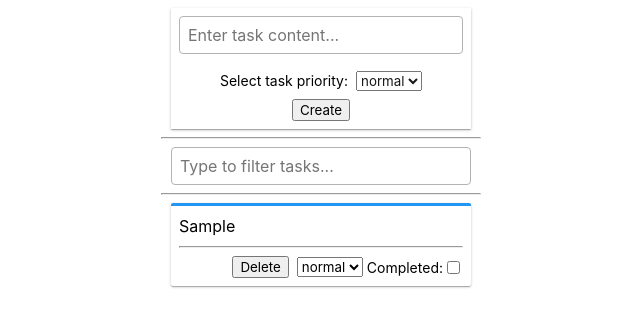
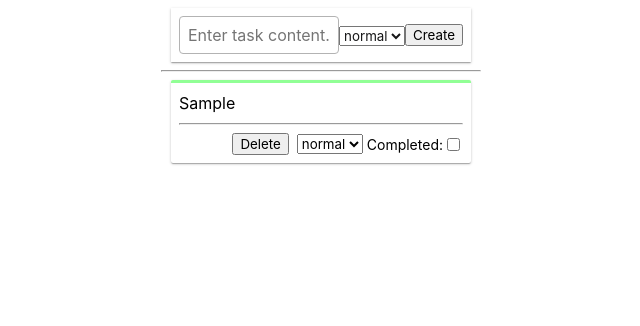
Before and after one commit to 503292/todo-list, a React app: page / in a window 1280 px wide. Both pictures are taken after typing "Sample" into the empty fields and a click on the button "Create". Shown: the whole page, without its empty margins (319-959 px from the left). Built offline with nearby package versions, Linux system fonts and the light colour scheme.

Commit message:
TO-FIX _ change color for select

```diff
--- a/src/components/App.js
+++ b/src/components/App.js
@@ -91,8 +91,8 @@ export default class App extends Component {
     return (
       <div style={containerStyles}>
         <TaskEditor onAddTask={this.addTask} />
-        <hr />
-        <TaskFilter value={filter} onChangeFilter={this.changeFilter} />
+        {/* <hr /> */}
+        {/* <TaskFilter value={filter} onChangeFilter={this.changeFilter} /> */}
         <hr />
         <TaskList
           items={filteredTasks}
--- a/src/components/PrioritySelector/PrioritySelector.js
+++ b/src/components/PrioritySelector/PrioritySelector.js
@@ -1,15 +1,37 @@
 import React from 'react';
 import PropTypes from 'prop-types';
+import './PrioritySelector.module.css';
+import { css } from 'styled-components';
 
-const PrioritySelector = ({ options, value, onChange }) => (
-  <select name="priority" value={value} onChange={onChange}>
+const PrioritySelector = ({ options, value, onChange }) => {
+  const getColor = el => {
+    switch (el) {
+      case 'low':
+        return 'lowPriority';
+      case 'high':
+        return 'highPriority';
+      default:
+        return 'normalPriority';
+    }
+  };
+  return (
+    <select
+      name="priority"
+      value={value}
+      onChange={onChange}
+      // className={`${css[`${getColor(value)}Priority`]}`}
+      className={css[`${getColor(value)}`]}
+    >
+      {console.log(value, 'value')}
       {options.map(option => (
-      <option key={option} value={option}>
+        <option className={css.oneOption} key={option} value={option}>
+          {/* {console.log(option)} */}
           {option}
         </option>
       ))}
     </select>
   );
+};
 
 PrioritySelector.propTypes = {
   options: PropTypes.arrayOf(PropTypes.string.isRequired).isRequired,
--- /dev/null
+++ b/src/components/PrioritySelector/PrioritySelector.module.css
@@ -0,0 +1,34 @@
+
+select option[value='low'] {
+  background: #fcf952;
+}
+
+select option[value='normal'] {
+  background: #91ff95;
+}
+
+select option[value='high'] {
+  background: #f3a987;
+}
+
+/* .lowPriority {
+  background: #fcf952;
+  background-color: grey;
+}
+
+.normalPriority {
+  background: #91ff95;
+  background-color: grey;
+}
+
+.highPriority {
+  background: #f3a987;
+  background-color: grey;
+  color: aqua;
+} */
+
+select:hover[value='low'] {
+  background-color: rgba(197, 192, 192, 0.1);
+  color: green;
+  background: #f3a987;
+}
--- a/src/components/Task/Task.js
+++ b/src/components/Task/Task.js
@@ -2,7 +2,7 @@ import React from 'react';
 import PropTypes from 'prop-types';
 import PrioritySelector from '../PrioritySelector/PrioritySelector';
 import Priority from '../../utils/Priority';
-import styles from './Task.module.css';
+import css from './Task.module.css';
 
 const options = Object.values(Priority);
 
@@ -15,11 +15,11 @@ const Task = ({
   onUpateCompleted,
   onUpdatePriority,
 }) => (
-  <div className={`${styles.task} ${styles[`${priority}Priority`]}`}>
-    <p className={styles.text}>{text}</p>
+  <div className={`${css.task} ${css[`${priority}Priority`]}`}>
+    <p className={css.text}>{text}</p>
 
     <hr />
-    <div className={styles.actions}>
+    <div className={css.actions}>
       <button type="button" onClick={onDeleteTask}>
         Delete
       </button>
--- a/src/components/Task/Task.module.css
+++ b/src/components/Task/Task.module.css
@@ -10,15 +10,15 @@
 }
 
 .lowPriority {
-  border-color: #4caf50;
+  border-color: #fcf952;
 }
 
 .normalPriority {
-  border-color: #2196f3;
+  border-color: #91ff95;
 }
 
 .highPriority {
-  border-color: #f44336;
+  border-color: #f3a987;
 }
 
 .text {
--- a/src/components/TaskEditor/TaskEditor.js
+++ b/src/components/TaskEditor/TaskEditor.js
@@ -2,7 +2,7 @@ import React, { Component } from 'react';
 import PropTypes from 'prop-types';
 import PrioritySelector from '../PrioritySelector/PrioritySelector';
 import Priority from '../../utils/Priority';
-import styles from './TaskEditor.module.css';
+import css from './TaskEditor.module.css';
 
 const options = Object.values(Priority);
 
@@ -37,17 +37,18 @@ export default class TaskEditor extends Component {
     const { text, priority } = this.state;
 
     return (
-      <form className={styles.form} onSubmit={this.handleSubmit}>
+      <div className={css.wrapTaskEdit}>
+        <form className={css.form} onSubmit={this.handleSubmit}>
           <input
-          className={styles.input}
+            className={css.input}
             type="text"
             name="text"
             value={text}
             onChange={this.handleChange}
             placeholder="Enter task content..."
           />
-        <label className={styles.label}>
-          Select task priority:
+          <label className={css.label}>
+            {/* Select task priority: */}
             <PrioritySelector
               options={options}
               value={priority}
@@ -57,6 +58,7 @@ export default class TaskEditor extends Component {
 
           <button type="submit">Create</button>
         </form>
+      </div>
     );
   }
 }
--- a/src/components/TaskEditor/TaskEditor.module.css
+++ b/src/components/TaskEditor/TaskEditor.module.css
@@ -1,6 +1,8 @@
+.wrapTaskEdit {
+}
 .form {
   display: flex;
-  flex-direction: column;
+  /* flex-direction: column; */
   align-items: center;
   width: 300px;
   padding: 8px;
@@ -11,14 +13,11 @@
 }
 
 .label {
-  display: flex;
-  align-items: center;
   font-size: 14px;
-  margin-bottom: 8px;
+
 }
 
 .label select {
-  margin-left: 8px;
   color: #171718;
 }
 
@@ -32,7 +31,6 @@
   width: 100%;
   outline: 0;
   transition: border-color 200ms ease-in-out;
-  margin-bottom: 16px;
 }
 
 .input:focus {
--- a/src/components/TaskFilter/TaskFilter.js
+++ b/src/components/TaskFilter/TaskFilter.js
@@ -1,12 +1,12 @@
 import React from 'react';
 import PropTypes from 'prop-types';
-import styles from './TaskFilter.module.css';
+import css from './TaskFilter.module.css';
 
 const TaskFilter = ({ value, onChangeFilter }) => (
-  <div className={styles.wrapFilter}>
+  <div className={css.wrapFilter}>
     <input
       type="text"
-      className={styles.input}
+      className={css.input}
       value={value}
       onChange={onChangeFilter}
       placeholder="Type to filter tasks..."
--- a/src/components/TaskList/TaskList.js
+++ b/src/components/TaskList/TaskList.js
@@ -1,7 +1,7 @@
 import React from 'react';
 import PropTypes from 'prop-types';
 import Task from '../Task/Task';
-import styles from './TaskList.module.css';
+import css from './TaskList.module.css';
 
 const TaskList = ({
   items,
@@ -10,7 +10,7 @@ const TaskList = ({
   onUpdatePriority,
 }) =>
   items.length > 0 && (
-    <ul className={styles.list}>
+    <ul className={css.list}>
       {items.map(item => (
         <li key={item.id}>
           <Task
```
Lines whose indentation alone changed are shown as unchanged.
